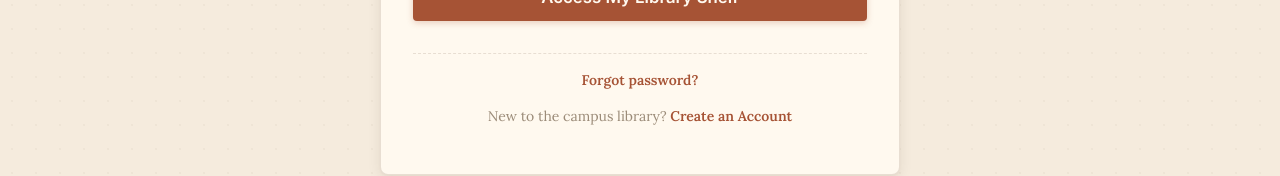
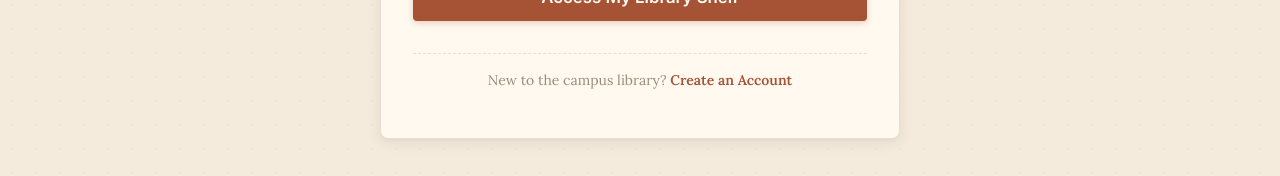
Before and after one commit to shrutiwagh05/BOOKBRIDGE, a React (Vite) app in the folder client/: page /login in a window 1280 px wide. Shown: the part 511-687 px from the top of the page. Built offline with nearby package versions, Linux system fonts and the light colour scheme; no server answers; a web font is replaced by a local one.

Commit message:
Hide forgot password link until email setup is ready

```diff
--- a/client/src/pages/auth/LoginPage.jsx
+++ b/client/src/pages/auth/LoginPage.jsx
@@ -84,7 +84,6 @@ const LoginPage = () => {
         </form>
 
         <div className="bb-auth-footer">
-          <p className="text-small"><Link to="/forgot-password" className="bb-auth-link">Forgot password?</Link></p>
           <p className="text-small text-muted">
             New to the campus library?{' '}
             <Link to="/register" className="bb-auth-link">
```
